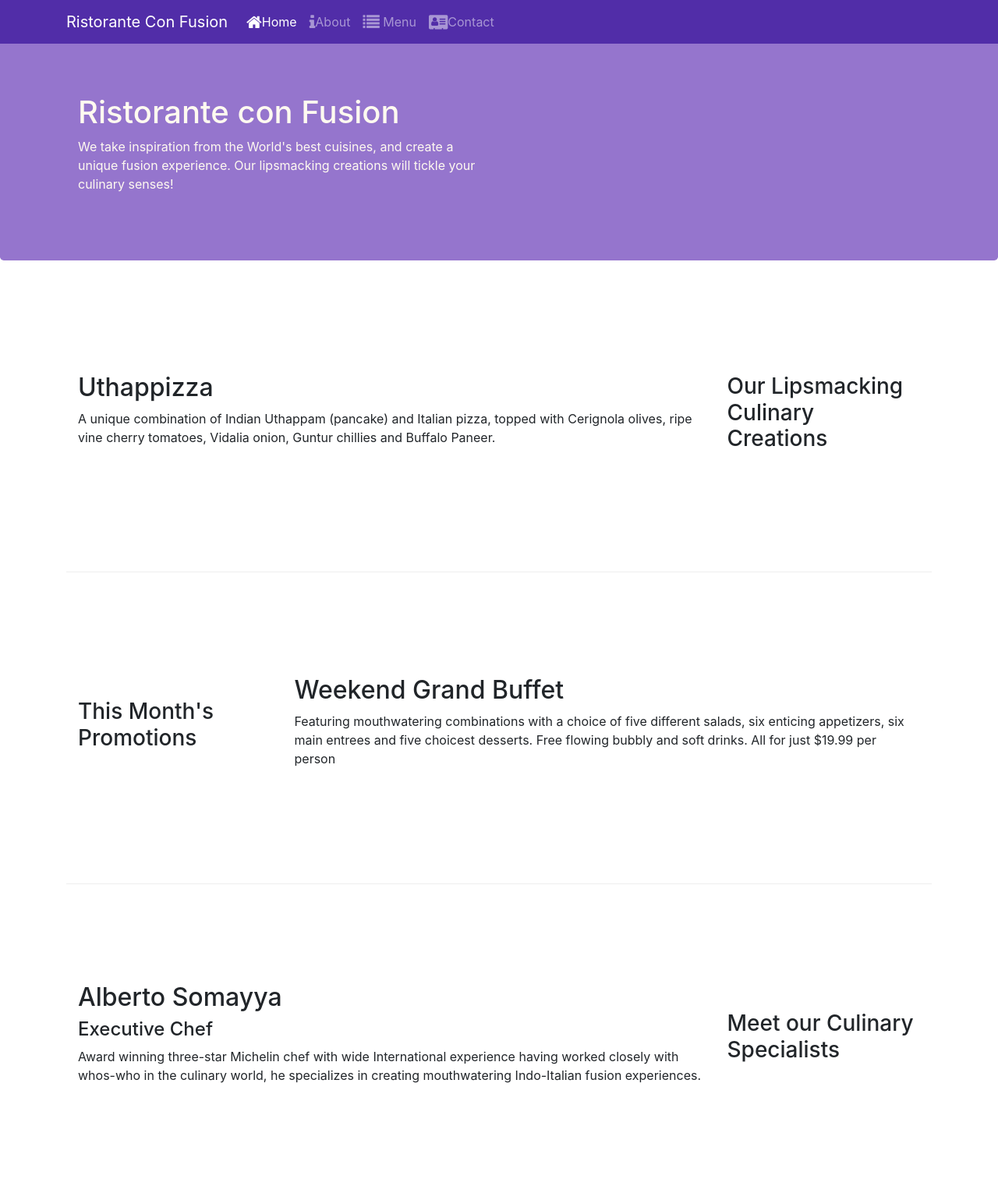
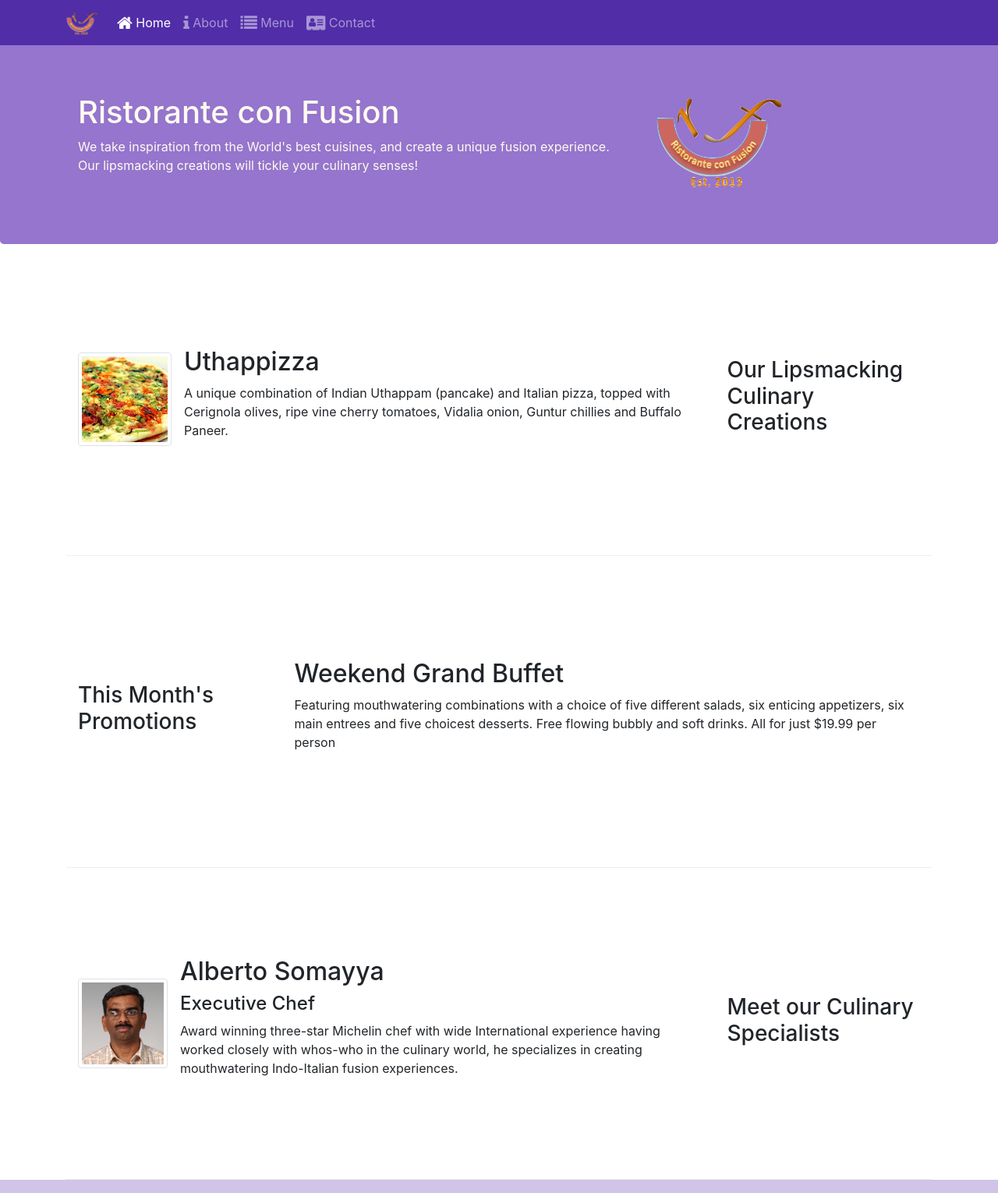
Before and after one commit to abdikaniahmed/Bootstrap_4, a website: page index.html in a window 1280 px wide. Shown: the top 1530 px of the page at 78% size. Drawn offline with nearby package versions, Linux system fonts and the light colour scheme.

Commit message:
Images and Media

```diff
--- a/index.html
+++ b/index.html
@@ -25,29 +25,30 @@
 
     <nav class="navbar navbar-dark navbar-expand-sm fixed-top">
         <div class="container">
-           <a class="navbar-brand" href="#">Ristorante Con Fusion</a>
+           <a class="navbar-brand" href="/"><img src="img/logo.png" height="30" width="41"></a>
             <button class="navbar-toggler" type="button" data-toggle="collapse" data-target="#Navbar">
                 <span class="navbar-toggler-icon"></span>
             </button>
             <div class="collapse navbar-collapse" id="Navbar">
                 <ul class="navbar-nav mr-auto">
-                    <li class="nav-item active"><a class="nav-link" href="/"><span class="fa fa-home fa-lg"></span>Home</a></li>
-                    <li class="nav-item"><a class="nav-link" href="./aboutus.html"><span class="fa fa-info fa-lg"> </span>About</a></li>
+                    <li class="nav-item active"><a class="nav-link" href="/"><span class="fa fa-home fa-lg"></span> Home</a></li>
+                    <li class="nav-item"><a class="nav-link" href="./aboutus.html"><span class="fa fa-info fa-lg"> </span> About</a></li>
                     <li class="nav-item"><a class="nav-link" href="#"><span class="fa fa-list fa-lg"></span> Menu</a></li>
-                    <li class="nav-item"><a class="nav-link" href="/contactus.html"><span class="fa fa-address-card fa-lg"> </span>Contact</a></li>
+                    <li class="nav-item"><a class="nav-link" href="/contactus.html"><span class="fa fa-address-card fa-lg"> </span> Contact</a></li>
                 </ul>
             </div>
         </div>
     </nav>
-
+<!-- Header start here -->
     <header class="jumbotron">
         <div class="container">
             <div class="row row-header">
-                <div class="col-sm-6">
+                <div class="col-sm-8">
                     <h1>Ristorante con Fusion</h1>
                     <p>We take inspiration from the World's best cuisines, and create a unique fusion experience. Our lipsmacking creations will tickle your culinary senses!</p>
                 </div>
-                <div class="col-sm">
+                <div class="col-sm align-self-center">
+                    <img src="img/logo.png" class="img-fluid">
                 </div>
             </div>
         </div>
@@ -59,12 +60,21 @@
                 <h3>Our Lipsmacking Culinary Creations</h3>
             </div>
             <div class="col-sm order-sm-first col-md">
-                <h2>Uthappizza</h2>
-                <p>A unique combination of Indian Uthappam (pancake) and Italian pizza, topped with Cerignola olives, ripe vine cherry tomatoes, Vidalia onion, Guntur chillies and Buffalo Paneer.</p>
+                <div class="media">
+                    <img class="d-flex mr-3 img-thumbnail align-self-center"
+                            src="img/uthappizza.png" alt="Uthappizza">
+                    <div class="media-body">
+                        <h2 class="mt-0">Uthappizza</h2>
+                        <p class="d-none d-sm-block">A unique combination of Indian Uthappam (pancake) and
+                            Italian pizza, topped with Cerignola olives, ripe vine
+                            cherry tomatoes, Vidalia onion, Guntur chillies and
+                            Buffalo Paneer.</p>
+                    </div>
+                </div>
             </div>
         </div>
 
-
+<!-- second row going here  -->
         <div class="row row-content align-items-center">
             <div  class="col-sm-4 col-md-3">
                 <h3>This Month's Promotions</h3>
@@ -75,14 +85,25 @@
             </div>
         </div>
 
+        <!-- the third row here  -->
         <div class="row row-content align-items-center">
             <div  class="col-sm-4 order-sm-last col-md-3">
                 <h3>Meet our Culinary Specialists</h3>
             </div>
             <div class="col-sm order-sm-first col-md">
-                <h2>Alberto Somayya</h2>
-                <h4>Executive Chef</h4>
-                <p>Award winning three-star Michelin chef with wide International experience having worked closely with whos-who in the culinary world, he specializes in creating mouthwatering Indo-Italian fusion experiences. </p>
+                <div class="media">
+                    <img class="d-flex mr-3 img-thumbnail align-self-center"
+                            src="img/alberto.png" alt="Alberto Somayya">
+                    <div class="media-body">
+                        <h2 class="mt-0">Alberto Somayya</h2>
+                        <h4>Executive Chef</h4>
+                        <p class="d-none d-sm-block">Award winning three-star Michelin chef with wide
+                            International experience having worked closely with
+                            whos-who in the culinary world, he specializes in
+                            creating mouthwatering Indo-Italian fusion experiences.
+                            </p>
+                    </div>
+                </div>
             </div>
         </div>
     </div>
```
Also changed, not shown: aboutus.html (+5 -4 lines), contactus.html (+4 -3 lines), img/alberto.png (added), img/buffet.png (added), img/logo.png (added), img/uthappizza.png (added), 1 other file.
